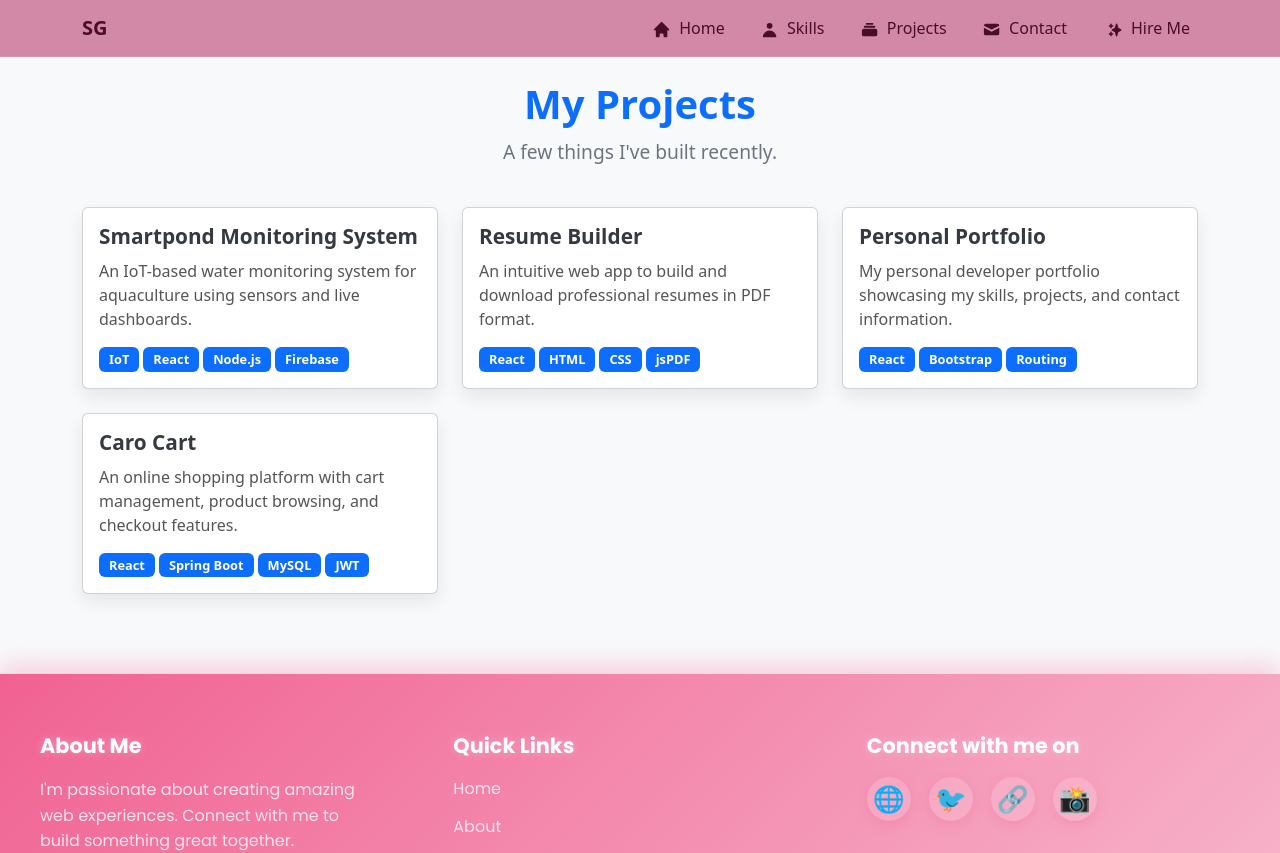
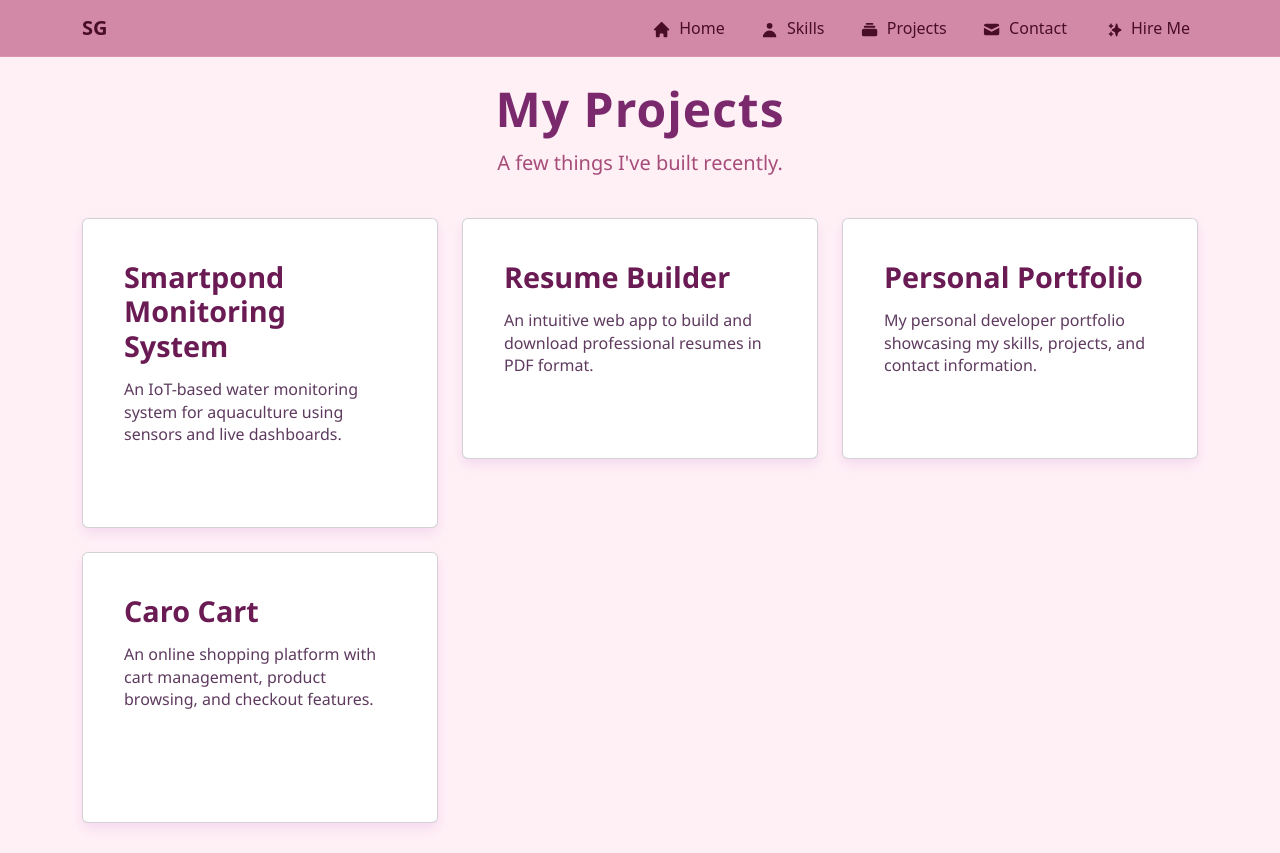
Before and after one commit to GurugubelliSravanthi/my-portfolio-react, a React (Vite) app: page /projects in a window 1280 px wide. Shown: the top 853 px of the page. Built offline with nearby package versions, Linux system fonts and the light colour scheme.

Commit message:
Update Projects page styles and tags for improved aesthetics and consistency

```diff
--- a/src/pages/Projects.css
+++ b/src/pages/Projects.css
@@ -1,49 +1,112 @@
+/* Container and background */
 .projects-section {
-  padding: 80px 0;
-  background-color: #f8f9fa;
+  background-color: #fff0f6;
+  /* Very light pink */
+  padding: 80px 20px;
+  min-height: 100vh;
+  font-family: 'Segoe UI', Tahoma, Geneva, Verdana, sans-serif;
+  color: #3b0a45;
+  /* Dark plum */
 }
 
+/* Section Title */
 .section-title {
+  font-size: 3rem;
+  font-weight: 700;
   text-align: center;
-  font-size: 2.5rem;
-  font-weight: 700;
-  color: #0d6efd;
   margin-bottom: 10px;
+  color: #7a2a6c;
+  /* Medium dark pink */
+  letter-spacing: 1px;
 }
 
+/* Section Subtitle */
 .section-subtitle {
+  font-size: 1.25rem;
+  font-weight: 500;
   text-align: center;
-  font-size: 1.2rem;
-  color: #6c757d;
   margin-bottom: 40px;
+  color: #a64d79;
+  /* Muted pink */
 }
 
+/* Project Cards */
 .project-card {
+  background-color: #ffffff;
+  border: 1.5px solid #d9a1c4;
+  /* Light pink border */
+  border-radius: 15px;
+  box-shadow: 0 6px 12px rgba(186, 104, 200, 0.15);
+  transition: box-shadow 0.3s ease, transform 0.3s ease;
   height: 100%;
-  border: none;
-  box-shadow: 0 8px 18px rgba(0, 0, 0, 0.08);
-  transition: transform 0.3s ease;
+  display: flex;
+  flex-direction: column;
+  padding: 25px;
 }
 
 .project-card:hover {
+  box-shadow: 0 12px 24px rgba(186, 104, 200, 0.35);
   transform: translateY(-5px);
 }
 
+/* Card Title */
 .project-card .card-title {
-  font-size: 1.3rem;
-  font-weight: 600;
-  color: #343a40;
+  font-size: 1.8rem;
+  font-weight: 700;
+  margin-bottom: 15px;
+  color: #6b1b54;
+  /* Deep pink */
 }
 
+/* Card Description */
 .project-card .card-text {
   font-size: 1rem;
-  color: #555;
-  margin-top: 10px;
-  margin-bottom: 15px;
+  color: #5e3a5f;
+  flex-grow: 1;
+  margin-bottom: 20px;
+  line-height: 1.4;
 }
 
-.project-tags .badge {
-  font-size: 0.8rem;
-  padding: 6px 10px;
-  background-color: #0d6efd;
+/* Tags Container */
+.project-tags {
+  display: flex;
+  flex-wrap: wrap;
+  gap: 10px;
 }
+
+/* Tags (badges) */
+.badge.pink-badge {
+  background-color: #e3a6d3;
+  color: #581845;
+  font-weight: 600;
+  border-radius: 50px;
+  padding: 7px 15px;
+  font-size: 0.9rem;
+  transition: background-color 0.3s ease, color 0.3s ease;
+}
+
+.badge.pink-badge:hover {
+  background-color: #b85c9e;
+  color: #fff;
+  cursor: default;
+}
+
+/* Responsive */
+@media (max-width: 768px) {
+  .section-title {
+    font-size: 2.2rem;
+  }
+
+  .section-subtitle {
+    font-size: 1rem;
+  }
+
+  .project-card .card-title {
+    font-size: 1.4rem;
+  }
+
+  .badge.pink-badge {
+    font-size: 0.8rem;
+    padding: 5px 12px;
+  }
+}
--- a/src/pages/Projects.jsx
+++ b/src/pages/Projects.jsx
@@ -44,7 +44,7 @@ function Projects() {
                   <Card.Text>{project.description}</Card.Text>
                   <div className="project-tags">
                     {project.tags.map((tag, i) => (
-                      <Badge key={i} bg="primary" className="me-1">
+                      <Badge key={i} bg="pink-badge" className="me-1">
                         {tag}
                       </Badge>
                     ))}
```
